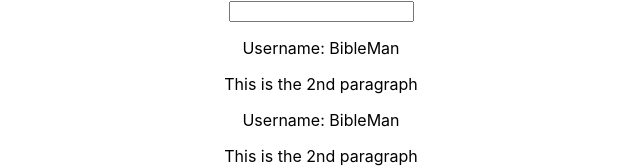
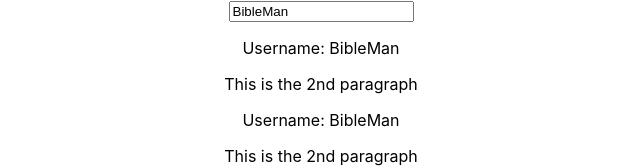
Before and after one commit to jameshughes7/input_output_react-assignments, a React (Create React App) app: page / in a window 1280 px wide. Shown: the top 168 px of the page, without its empty margins (319-959 px from the left). Built offline with nearby package versions, Linux system fonts and the light colour scheme.

Commit message:
2 way binding added to input element so that default username displayed

```diff
--- a/src/App.js
+++ b/src/App.js
@@ -19,7 +19,9 @@
   render() {
     return (
       <div className="App">
-      <UserInput changed={this.inputChangedHandler}/>
+      <UserInput
+      changed={this.inputChangedHandler}
+      currentName={this.state.username}/>
       <UserOutput userName={this.state.username}/>
       <UserOutput userName={this.state.username}/>
       <UserOutput userName={this.state.username}/>
--- a/src/UserInput/UserInput.js
+++ b/src/UserInput/UserInput.js
@@ -2,7 +2,9 @@
 
 const userInput = (props) => {
         return (
-            <input type='text' onChange={props.changed}/>
+            <input type='text'
+            onChange={props.changed}
+            value={props.currentName}/>
         )
     }
 
```
